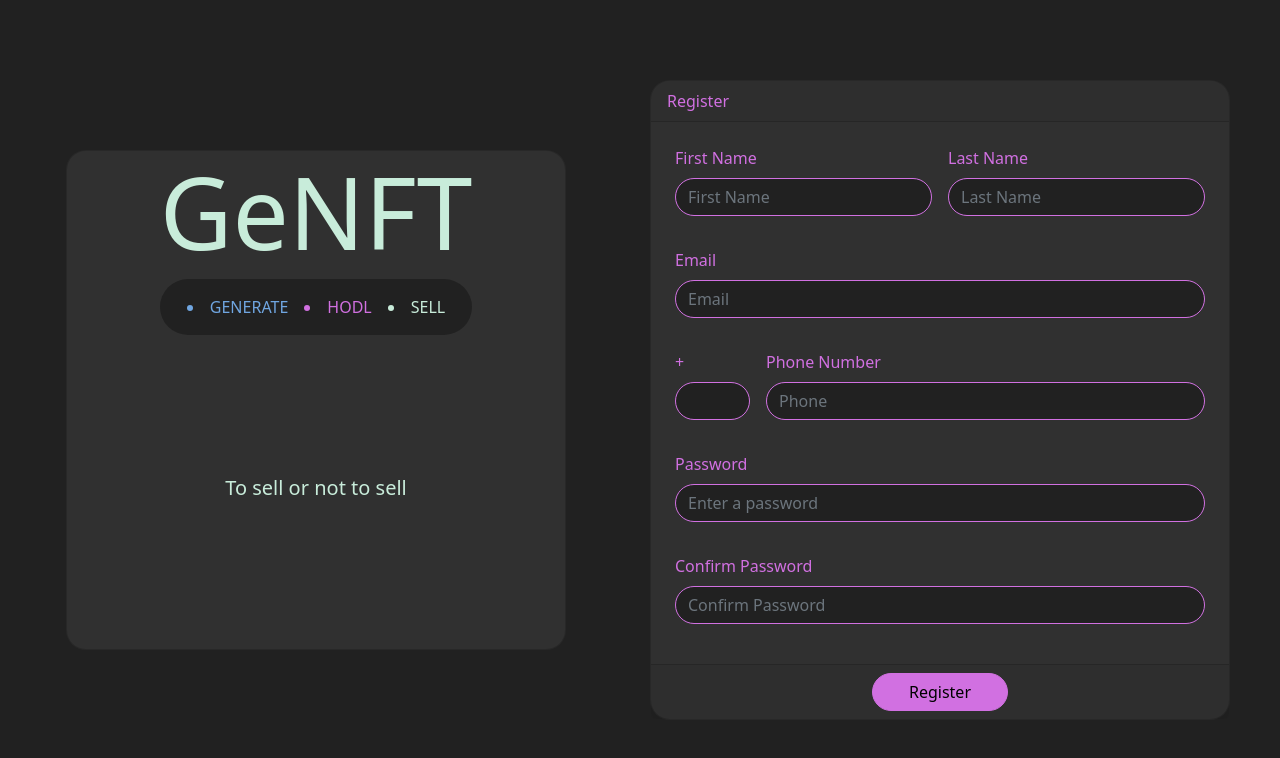
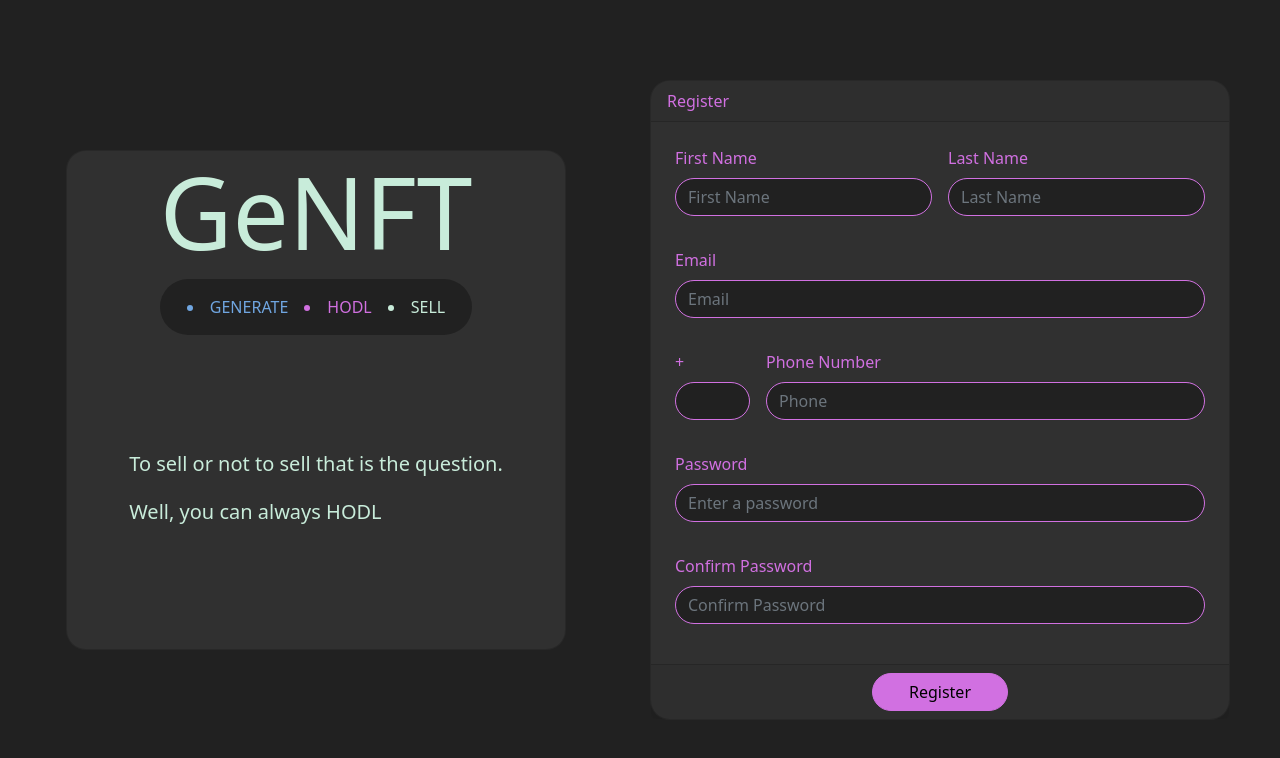
Before and after one commit to STARLORD1401/GeNFT, a React (Create React App) app: page /form-page in a window 1280 px wide. Shown: the top 758 px of the page. Built offline with nearby package versions, Linux system fonts and the light colour scheme.

Commit message:
Minor changes

```diff
--- a/src/components/QuotesCard.js
+++ b/src/components/QuotesCard.js
@@ -5,12 +5,20 @@ import Tagline from "./Brand";
 function QuotesCard() {
   return (
     <Card
-      className="bg-overlay-dark text-tertiary all-center "
-      style={{ borderRadius: "20px", height: "500px", width: "500px" }}
+      className="text-tertiary all-center bg-overlay-dark "
+      style={{
+        borderRadius: "20px",
+        height: "500px",
+        width: "500px",
+      }}
     >
       <Tagline />
       <CardBody className="all-center">
-        <h5>To sell or not to sell</h5>
+        <h5>
+          To sell or not to sell that is the question.
+          <br />
+          <br /> Well, you can always HODL
+        </h5>
       </CardBody>
     </Card>
   );
```
